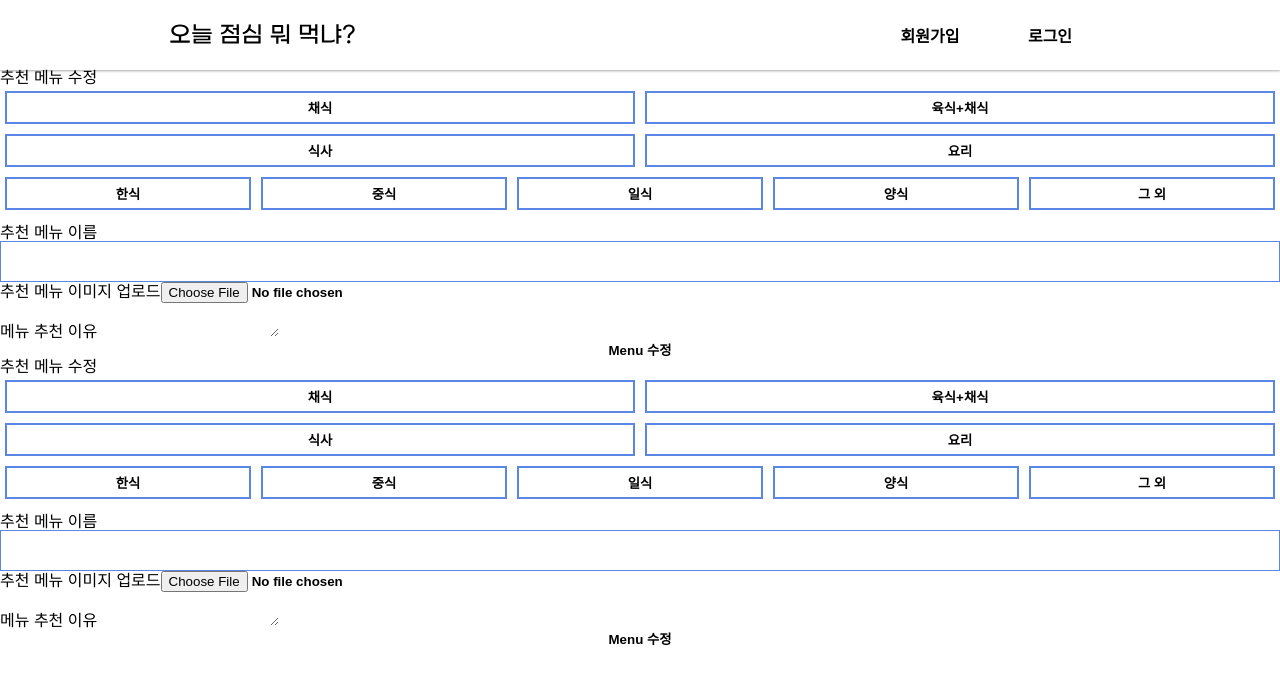
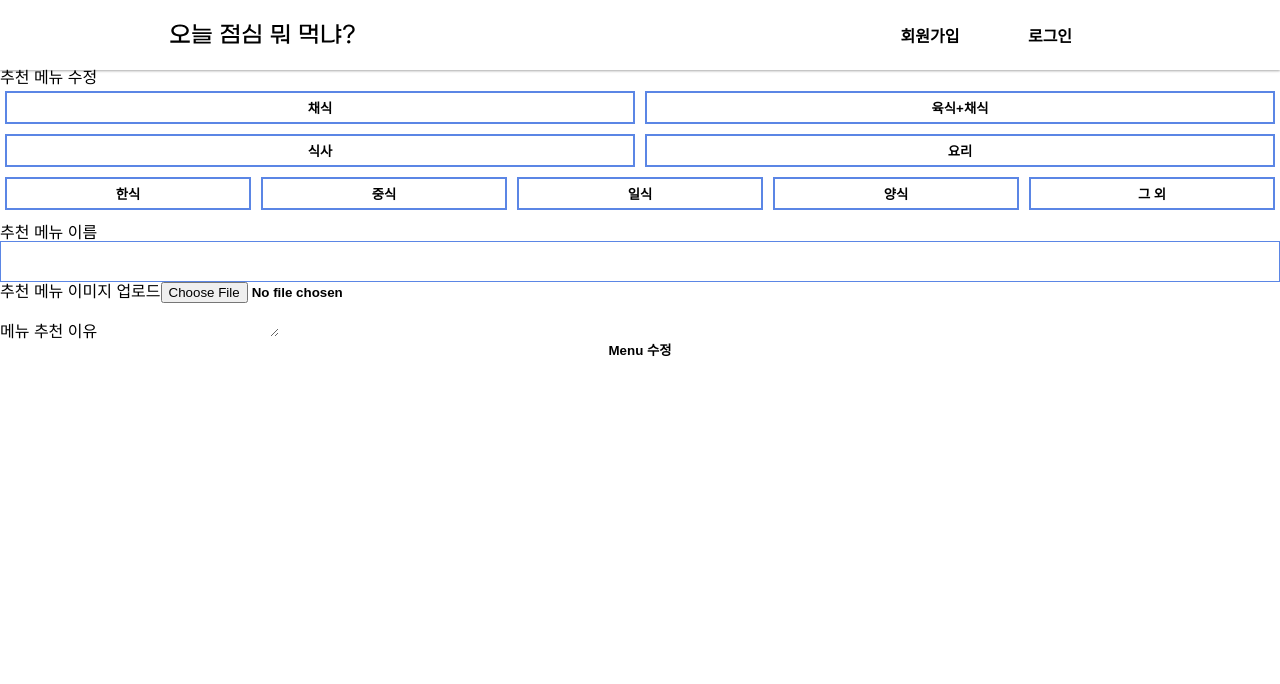
Before and after one commit to jihyunan-dev/hanghae_mini_front, a React (Create React App) app: page /upload/1 in a window 1280 px wide. Shown: the top 684 px of the page. Built offline with nearby package versions, Linux system fonts and the light colour scheme; a web font is replaced by a local one.

Commit message:
[docs] 수정기능 구현ing
내 게시물에서 게시글 수정 버튼 클릭시 정상 이동, 데이터 불러오기 ok

```diff
--- a/src/components/Header.js
+++ b/src/components/Header.js
@@ -22,7 +22,7 @@ const Header = (props) => {
       <>
         <Container>
           <Link to="/">
-            <h1>오늘 점심 뭐먹냐?</h1>
+            <Logo src={logo} alt="오늘 점심 뭐 먹냐?" />
           </Link>
           <Info>
             <IconBtn>
--- a/src/pages/Upload.js
+++ b/src/pages/Upload.js
@@ -7,19 +7,24 @@ import { actionCreators as userActiocs } from "../redux/modules/user";
 
 const Upload = (props) => {
   const dispatch = useDispatch();
-
+  console.log(props);
   const my_list = useSelector((state) => state.user.user.postList);
 
   const post_id = props.match.params.id;
+  console.log(post_id);
   const is_edit = post_id ? true : false;
+  console.log(is_edit);
 
   let _post = is_edit ? my_list.find((p) => String(p.id) === post_id) : null;
   console.log(_post);
+
   const [editMode, setEditMode] = useState(_post ? _post.editMode : "");
 
-  const [menuName, setMenuName] = useState("");
+  const [menuName, setMenuName] = useState(_post ? _post.name : "");
   const [img, setImg] = useState(null);
-  const [description, setDescription] = useState("");
+  const [description, setDescription] = useState(
+    _post ? _post.description : ""
+  );
 
   const [category, setCategory] = useState({
     category1: null,
@@ -56,7 +61,7 @@ const Upload = (props) => {
 
   return (
     <>
-      <h2>{setEditMode ? "추천 메뉴 수정" : "추천 메뉴 등록"}</h2>
+      <h2>{is_edit ? "추천 메뉴 수정" : "추천 메뉴 등록"}</h2>
       <form encType="multipart/form-data" onSubmit={handleSubmit}>
         <CategoryBtns setCategory={setCategory} />
         <div>
@@ -71,7 +76,6 @@ const Upload = (props) => {
           <input
             type="file"
             accept="image/*"
-            value={editMode}
             onChange={(e) => setImg(e.target.files[0])}
           />
         </div>
@@ -88,7 +92,7 @@ const Upload = (props) => {
             onChange={(e) => setDescription(e.target.value)}
           ></textarea>
         </div>
-        {setEditMode ? (
+        {is_edit ? (
           <Button text="Menu 수정" _onClick={editPost} />
         ) : (
           <Button text="Menu 업로드" _onSubmit={handleSubmit} />
--- a/src/shared/App.js
+++ b/src/shared/App.js
@@ -28,11 +28,11 @@ const App = () => {
       <ConnectedRouter history={history}>
         <Header />
         <Route path="/" exact component={Main} />
-        <Route path="/register" component={Register} />
-        <Route path="/login" component={Login} />
-        <Route path="/upload" component={Upload} />
-        <Route path="/upload/:id" component={Upload} />
-        <Route path="/mypost" component={MyPosts} />
+        <Route path="/register" exact component={Register} />
+        <Route path="/login" exact component={Login} />
+        <Route path="/upload" exact component={Upload} />
+        <Route path="/upload/:id" exact component={Upload} />
+        <Route path="/mypost" exact component={MyPosts} />
         {/* <Route component={ErrorPage} /> */}
       </ConnectedRouter>
     </ThemeProvider>
```
Also changed, not shown: response.json (+2 -16 lines).
